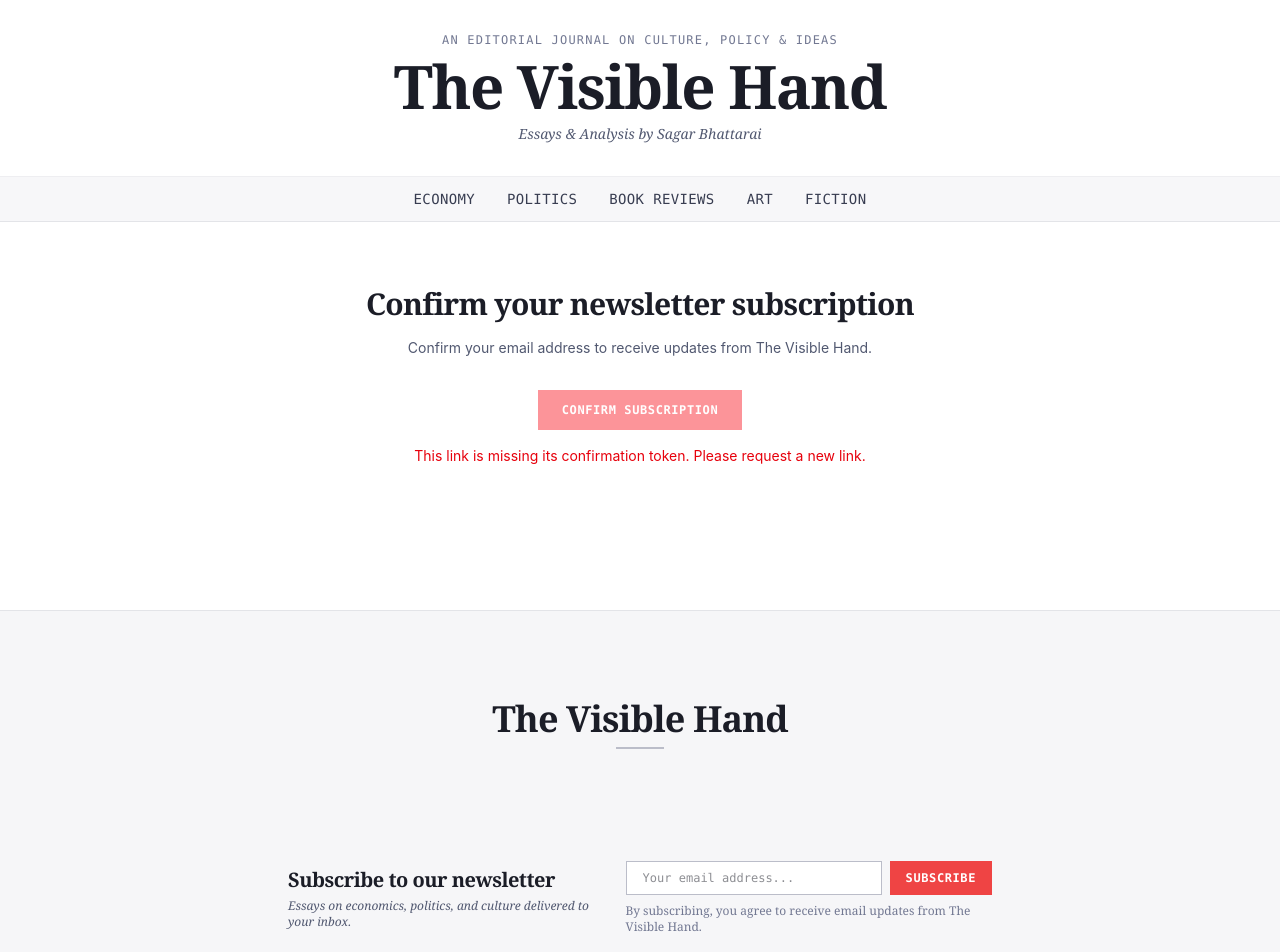
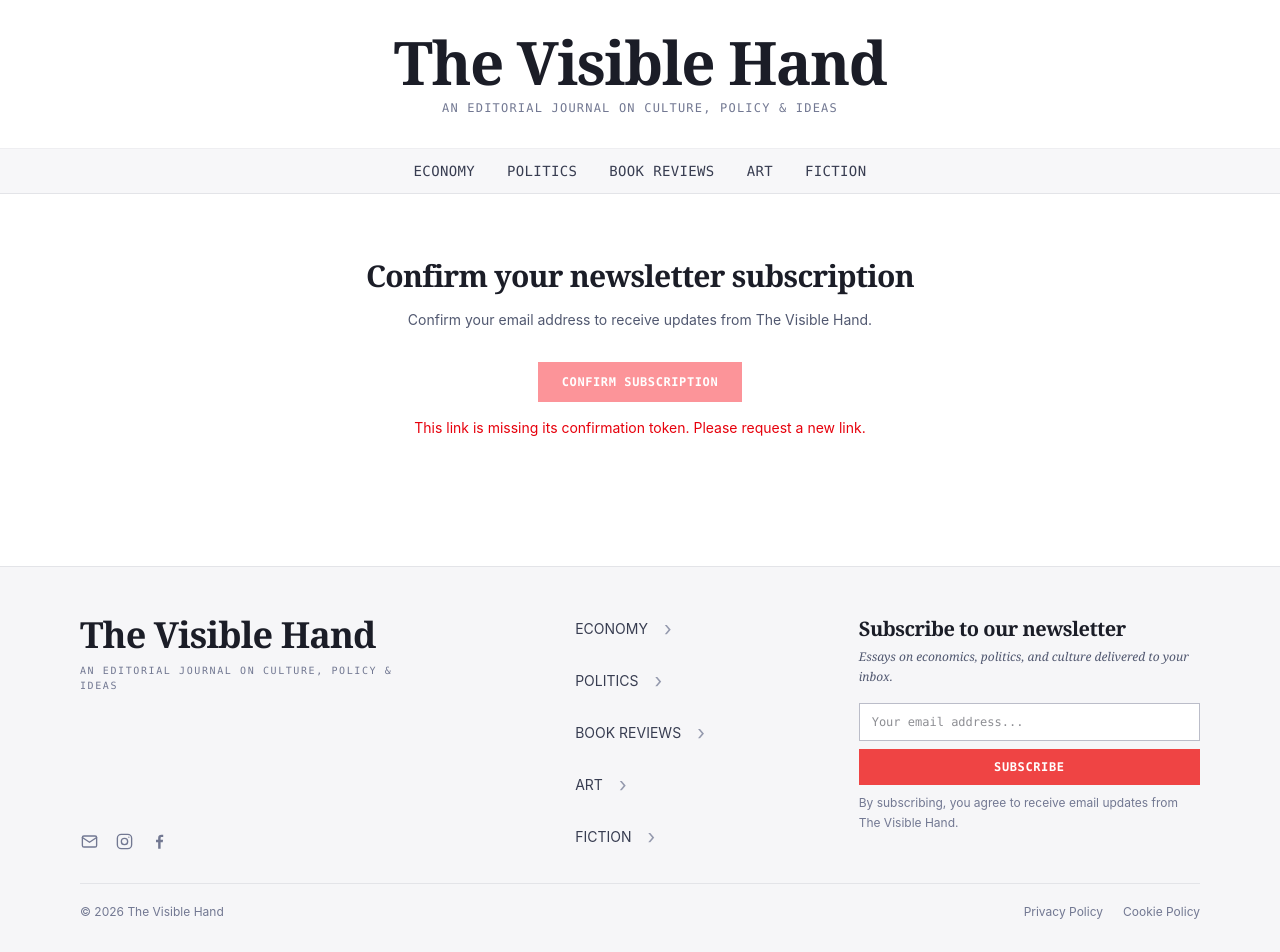
Before and after one commit to Sagarbh61/the-visible-hand, a Next.js app in the folder frontend/: page /newsletter/confirm in a window 1280 px wide. Shown: the top 952 px of the page. Built offline with nearby package versions, Linux system fonts and the light colour scheme; no server answers.

Commit message:
Improve editorial layout and add Sanity post images

```diff
--- a/frontend/app/[slug]/page.tsx
+++ b/frontend/app/[slug]/page.tsx
@@ -25,11 +25,11 @@ async function getPostsByCategory(categorySlug: string): Promise<Post[]> {
 }
 
 interface PageProps {
-  params: { slug: string }
+  params: Promise<{ slug: string }>
 }
 
 export default async function CategoryPage({ params }: PageProps) {
-  const { slug } = params
+  const { slug } = await params
   const posts = await getPostsByCategory(slug)
 
   // Format category title nicely from slug (e.g., "book-reviews" -> "Book Reviews")
--- a/frontend/app/components/NewsletterForm.tsx
+++ b/frontend/app/components/NewsletterForm.tsx
@@ -46,23 +46,20 @@ export function NewsletterForm() {
     }
   }
 
-  return (
-    <div className="bg-gray-50 px-4 py-8">
-      <div className="container mx-auto flex flex-col items-center justify-between gap-6 md:flex-row">
-        <div className="space-y-1 text-center md:text-left">
-          <h2 className="whitespace-nowrap font-serif text-lg font-bold text-gray-900 sm:text-xl">
+    return (
+    <div className="w-full min-w-0 bg-transparent p-0">
+      <div className="flex w-full min-w-0 flex-col items-start gap-4">
+        <div className="w-full min-w-0 space-y-1">
+          <h2 className="font-serif text-xl font-bold leading-snug text-gray-900">
             Subscribe to our newsletter
           </h2>
-          <p className="font-serif text-xs italic text-gray-600">
+          <p className="font-serif text-xs leading-5 italic text-gray-600">
             Essays on economics, politics, and culture delivered to your inbox.
           </p>
         </div>
 
-        <div className="w-full md:w-auto">
-          <form
-            onSubmit={handleSubmit}
-            className="mx-auto flex max-w-md gap-2 md:mx-0"
-          >
+        <div className="w-full min-w-0">
+          <form onSubmit={handleSubmit} className="flex w-full min-w-0 flex-col gap-2">
             <input
               type="text"
               name="companyWebsite"
@@ -77,27 +74,27 @@ export function NewsletterForm() {
               name="email"
               required
               placeholder="Your email address..."
-              className="w-full border border-gray-300 bg-white px-4 py-2 font-mono text-xs text-gray-900 transition-colors focus:border-red-800 focus:outline-none md:w-64"
+              className="box-border w-full min-w-0 border border-gray-300 bg-white px-3 py-2.5 font-mono text-xs text-gray-900 transition-colors focus:border-red-800 focus:outline-none"
             />
 
             <button
               type="submit"
               disabled={loading}
               style={{ backgroundColor: '#ef4444' }}
-              className="cursor-pointer whitespace-nowrap px-4 py-2 font-mono text-xs font-bold uppercase tracking-wider text-white transition-colors disabled:opacity-50"
+              className="w-full cursor-pointer px-4 py-2.5 font-mono text-xs font-bold uppercase tracking-wider text-white transition-colors disabled:opacity-50"
             >
               {loading ? 'Joining...' : 'Subscribe'}
             </button>
           </form>
 
-          <p className="mt-2 font-serif text-xs text-gray-500">
+          <p className="mt-2 text-xs leading-5 text-gray-500">
             By subscribing, you agree to receive email updates from The Visible Hand.
           </p>
 
           {status.message && (
             <p
               role={status.isError ? 'alert' : 'status'}
-              className={`pt-2 text-center font-mono text-xs md:text-left ${
+              className={`pt-2 font-mono text-xs ${
                 status.isError ? 'text-red-600' : 'text-green-700'
               }`}
             >
--- a/frontend/app/components/Posts.tsx
+++ b/frontend/app/components/Posts.tsx
@@ -1,40 +1,68 @@
+import Image from 'next/image'
 import Link from 'next/link'
 
-import {sanityFetch} from '@/sanity/lib/live'
-import {morePostsQuery, allPostsQuery} from '@/sanity/lib/queries'
-import {AllPostsQueryResult} from '@/sanity.types'
+import { sanityFetch } from '@/sanity/lib/live'
+import { morePostsQuery, allPostsQuery } from '@/sanity/lib/queries'
+import { AllPostsQueryResult } from '@/sanity.types'
 import DateComponent from '@/app/components/Date'
 import OnBoarding from '@/app/components/Onboarding'
-import Avatar from '@/app/components/Avatar'
-import {dataAttr} from '@/sanity/lib/utils'
+import { dataAttr, urlForImage } from '@/sanity/lib/utils'
 
-const Post = ({post}: {post: AllPostsQueryResult[number]}) => {
-  const {_id, title, slug, excerpt, date, author} = post
+const Post = ({ post }: { post: AllPostsQueryResult[number] }) => {
+  const { _id, title, slug, excerpt, date, mainImage, categories } = post
+  const imageUrl = mainImage ? urlForImage(mainImage).width(800).height(500).fit('crop').url() : null
+  const category = categories?.[0]?.title
 
   return (
     <article
-      data-sanity={dataAttr({id: _id, type: 'post', path: 'title'}).toString()}
-      key={_id}
-      className="border border-gray-200 rounded-sm p-6 bg-gray-50 flex flex-col justify-between transition-colors hover:bg-white relative"
+      data-sanity={dataAttr({ id: _id, type: 'post', path: 'title' }).toString()}
+      className="group flex h-full flex-col overflow-hidden"
     >
-      <Link className="hover:text-brand underline transition-colors" href={`/posts/${slug}`}>
-        <span className="absolute inset-0 z-10" />
+      <Link
+        href={`/posts/${slug}`}
+        className="flex h-full flex-col focus-visible:outline-2 focus-visible:outline-offset-4 focus-visible:outline-gray-900"
+      >
+        <div className="relative aspect-8/5 overflow-hidden bg-gray-100">
+          {imageUrl ? (
+            <Image
+              src={imageUrl}
+              alt={mainImage?.alt || title || 'Article image'}
+              fill
+              sizes="(max-width: 639px) 100vw, (max-width: 1023px) 50vw, 33vw"
+              className="object-cover transition-opacity duration-300 group-hover:opacity-80"
+            />
+          ) : (
+            <div className="flex h-full items-center justify-center text-sm text-gray-400">
+              No image available
+            </div>
+          )}
+        </div>
+
+        <div className="flex items-start flex-1 flex-col pt-5">
+          {category && (
+            <p className="mb-3 w-fit font-mono text-xs uppercase tracking-wider text-gray-500 decoration-transparent underline-offset-4 transition-colors duration-200 group-hover:decoration-gray-500">
+              {category}
+            </p>
+          )}
+
+          <h3 className="font-serif text-xl font-bold leading-snug text-gray-900 underline decoration-transparent underline-offset-4 transition-colors duration-200 group-hover:text-red-800 group-hover:decoration-red-800">
+            {title}
+          </h3>
+
+          {excerpt && (
+            <p className="mt-3 line-clamp-3 text-sm leading-6 text-gray-600">
+              {excerpt}
+            </p>
+          )}
+
+          <time
+            className="mt-auto pt-5 font-mono text-xs text-gray-500"
+            dateTime={date}
+          >
+            <DateComponent dateString={date} />
+          </time>
+        </div>
       </Link>
-      <div>
-        <h3 className="text-2xl mb-4">{title}</h3>
-
-        <p className="line-clamp-3 text-sm leading-6 text-gray-600 max-w-[70ch]">{excerpt}</p>
-      </div>
-      <div className="flex items-center justify-between mt-6 pt-4 border-t border-gray-100">
-{author?.name && (
-  <div className="flex items-center">
-    <Avatar person={author} small={true} />
-  </div>
-)}
-        <time className="text-gray-500 text-xs font-mono" dateTime={date}>
-          <DateComponent dateString={date} />
-        </time>
-      </div>
     </article>
   )
 }
@@ -49,16 +77,22 @@ const Posts = ({
   subHeading?: string
 }) => (
   <div>
-    {heading && <h2 className="text-3xl text-gray-900 sm:text-4xl lg:text-5xl">{heading}</h2>}
-    {subHeading && <p className="mt-2 text-lg leading-8 text-gray-600">{subHeading}</p>}
-    <div className="pt-6 space-y-6">{children}</div>
+    {heading && (
+      <h2 className="border-b border-gray-900 pb-3 font-serif text-2xl font-bold text-gray-900">
+        {heading}
+      </h2>
+    )}
+    {subHeading && <p className="mt-2 text-sm leading-6 text-gray-600">{subHeading}</p>}
+    <div className="grid grid-cols-1 gap-6 pt-6 sm:grid-cols-2 lg:grid-cols-3">
+      {children}
+    </div>
   </div>
 )
 
-export const MorePosts = async ({skip, limit}: {skip: string; limit: number}) => {
-  const {data} = await sanityFetch({
+export const MorePosts = async ({ skip, limit }: { skip: string; limit: number }) => {
+  const { data } = await sanityFetch({
     query: morePostsQuery,
-    params: {skip, limit},
+    params: { skip, limit },
   })
 
   if (!data || data.length === 0) {
@@ -66,8 +100,8 @@ export const MorePosts = async ({skip, limit}: {skip: string; limit: number}) =>
   }
 
   return (
-    <Posts heading={`Recent Posts (${data?.length})`}>
-      {data?.map((post: AllPostsQueryResult[number]) => (
+    <Posts heading="More articles">
+      {data.map((post: AllPostsQueryResult[number]) => (
         <Post key={post._id} post={post} />
       ))}
     </Posts>
@@ -75,17 +109,14 @@ export const MorePosts = async ({skip, limit}: {skip: string; limit: number}) =>
 }
 
 export const AllPosts = async () => {
-  const {data} = await sanityFetch({query: allPostsQuery})
+  const { data } = await sanityFetch({ query: allPostsQuery })
 
   if (!data || data.length === 0) {
     return <OnBoarding />
   }
 
   return (
-    <Posts
-      heading="Recent Posts"
-      subHeading={`${data.length === 1 ? 'This blog post is' : `These ${data.length} blog posts are`} populated from your Sanity Studio.`}
-    >
+    <Posts>
       {data.map((post: AllPostsQueryResult[number]) => (
         <Post key={post._id} post={post} />
       ))}
--- a/frontend/app/layout.tsx
+++ b/frontend/app/layout.tsx
@@ -28,21 +28,19 @@ export default function RootLayout({
         {/* Header Navigation */}
         <header className="border-b border-gray-200">
           <div className="container mx-auto max-w-5xl px-4 py-8 text-center">
-            <p className="text-xs font-mono uppercase tracking-widest text-gray-500 mb-2">
-              An Editorial Journal on Culture, Policy & Ideas
-            </p>
+
             <h1 className="font-serif text-4xl sm:text-6xl font-bold tracking-tight text-gray-900">
               <Link href="/" className="hover:text-red-800 transition-colors">
                 The Visible Hand
               </Link>
             </h1>
-            <p className="mt-2 text-sm italic text-gray-600 font-serif">
-              Essays & Analysis by Sagar Bhattarai
+            <p className="text-xs font-mono uppercase tracking-widest text-gray-500 mt-2">
+              An Editorial Journal on Culture, Policy & Ideas
             </p>
           </div>
 
           <nav className="border-t border-gray-100 bg-gray-50/80">
-            <div className="container mx-auto max-w-5xl px-4 flex items-center justify-center space-x-6 sm:space-x-8 py-3 text-xs sm:text-sm font-medium tracking-wide uppercase font-mono text-gray-700 overflow-x-auto">
+            <div className="container mx-auto max-w-5xl px-3 sm:px-4 flex flex-wrap items-center justify-center gap-x-4 gap-y-3 sm:gap-x-8 py-3 text-[10px] sm:text-sm font-medium tracking-wide uppercase font-mono text-gray-700">
               {CATEGORIES.map((cat: { name: string; slug: string }) => (
                 <Link
                   key={cat.slug}
@@ -52,6 +50,8 @@ export default function RootLayout({
                   {cat.name}
                 </Link>
               ))}
+
+
             </div>
           </nav>
         </header>
@@ -60,36 +60,142 @@ export default function RootLayout({
         <div className="grow">{children}</div>
 
         {/* Editorial Footer */}
-        <footer className="border-t border-gray-200 bg-gray-50 py-16 mt-20 pb-2">
-          <div className="container mx-auto max-w-4xl px-4 space-y-12">
+        {/* Editorial Footer */}
+        <footer className="mt-16 border-t border-gray-200 bg-gray-50">
+          <div className="container mx-auto max-w-6xl px-4 py-10 sm:py-12">
+            <div className="grid grid-cols-1 gap-10 sm:grid-cols-2 lg:grid-cols-3 lg:gap-12">
+              {/* Publication identity */}
+              <div className="flex flex-col items-start">
 
-            {/* 1. Centered Publication Title */}
-            <div className="text-center space-y-2">
-              <h2 className="font-serif text-4xl cursor-pointer mt-6 font-bold tracking-tight text-gray-900 hover:text-red-800">
-                The Visible Hand
-              </h2>
-              <div className="w-12 h-0.5 bg-gray-300 mx-auto"></div>
+
+                <Link
+                  href="/"
+                  className="font-serif text-4xl whitespace-nowrap font-bold tracking-tight text-gray-900 transition-colors hover:text-red-800"
+                >
+                  The Visible Hand
+                </Link>
+                <p className="mt-2 font-mono text-[10px] uppercase tracking-[0.16em] text-gray-500">
+                  An Editorial Journal on Culture, Policy &amp; Ideas
+                </p>
+
+<div className="mt-auto flex items-center gap-4 text-gray-500">
+  <a
+    href="mailto:hellosagarbh71@gmail.com"
+    aria-label="Email Sagar"
+    title="Email"
+    className="transition-colors hover:text-red-800"
+  >
+    <svg
+      xmlns="http://www.w3.org/2000/svg"
+      width="19"
+      height="19"
+      viewBox="0 0 24 24"
+      fill="none"
+      stroke="currentColor"
+      strokeWidth="1.7"
+      strokeLinecap="round"
+      strokeLinejoin="round"
+      aria-hidden="true"
+    >
+      <rect x="3" y="5" width="18" height="14" rx="2" />
+      <path d="m3 7 9 6 9-6" />
+    </svg>
+  </a>
+
+  <a
+    href="https://www.instagram.com/sagarbh_/"
+    target="_blank"
+    rel="noopener noreferrer"
+    aria-label="Instagram profile"
+    title="Instagram"
+    className="transition-colors hover:text-red-800"
+  >
+    <svg
+      xmlns="http://www.w3.org/2000/svg"
+      width="19"
+      height="19"
+      viewBox="0 0 24 24"
+      fill="none"
+      stroke="currentColor"
+      strokeWidth="1.7"
+      strokeLinecap="round"
+      strokeLinejoin="round"
+      aria-hidden="true"
+    >
+      <rect x="3" y="3" width="18" height="18" rx="5" />
+      <circle cx="12" cy="12" r="4" />
+      <circle cx="17.5" cy="6.5" r=".8" fill="currentColor" stroke="none" />
+    </svg>
+  </a>
+
+  <a
+    href="https://www.facebook.com/Sagarbh61/"
+    target="_blank"
+    rel="noopener noreferrer"
+    aria-label="Facebook profile"
+    title="Facebook"
+    className="transition-colors hover:text-red-800"
+  >
+    <svg
+      xmlns="http://www.w3.org/2000/svg"
+      width="19"
+      height="19"
+      viewBox="0 0 24 24"
+      fill="currentColor"
+      aria-hidden="true"
+    >
+      <path d="M13.4 21v-8h2.7l.4-3.1h-3.1v-2c0-.9.3-1.5 1.6-1.5h1.7V3.6c-.3 0-1.3-.1-2.4-.1-2.4 0-4 1.5-4 4.1v2.3H7.6V13h2.7v8z" />
+    </svg>
+  </a>
+</div>
+
+
+              </div>
+
+
+
+              {/* Category navigation */}
+              <nav
+                aria-label="Footer navigation"
+                className="flex h-full items-center justify-center"
+              >
+                <ul className="space-y-6">
+                  {CATEGORIES.map((cat) => (
+                    <li key={cat.slug}>
+                      <Link
+                        href={`/category/${cat.slug}`}
+                        className="group uppercase inline-flex items-center justify-center gap-4 text-sm text-gray-700 transition-colors hover:text-red-800"
+                      >
+
+                        <span>{cat.name}</span>
+                        <span aria-hidden="true" className="text-xl text-gray-400 transition-transform group-hover:translate-x-1 group-hover:text-red-800">
+                          ›
+                        </span>
+                      </Link>
+                    </li>
+                  ))}
+                </ul>
+              </nav>
+
+              {/* Newsletter */}
+              <div>
+                <NewsletterForm />
+              </div>
             </div>
 
-            {/* 2. Horizontal Newsletter Bar */}
-            <div className="p-6 sm:p-8 shadow-x">
-              <NewsletterForm />
+            {/* Legal links and copyright */}
+            <div className="mt-8 flex flex-col gap-3 border-t border-gray-200 pt-5 text-xs text-gray-500 sm:flex-row sm:items-center sm:justify-between">
+              <p>© {new Date().getFullYear()} The Visible Hand</p>
+
+              <nav aria-label="Legal links" className="flex flex-wrap gap-x-5 gap-y-2">
+                <Link href="/privacy" className="transition-colors hover:text-red-800">
+                  Privacy Policy
+                </Link>
+                <Link href="/cookie-policy" className="transition-colors hover:text-red-800">
+                  Cookie Policy
+                </Link>
+              </nav>
             </div>
-
-            {/* 3. Bottom Category Links & Copyright */}
-            <div className="flex flex-col sm:flex-row items-center justify-between gap-4 pt-6 border-t border-gray-200 text-xs font-mono text-gray-600 uppercase tracking-wider">
-              <div className="flex flex-wrap justify-center sm:justify-start gap-6">
-                {CATEGORIES.map((cat) => (
-                  <Link key={cat.slug} href={`/category/${cat.slug}`} className="hover:text-red-800 transition-colors">
-                    {cat.name}
-                  </Link>
-                ))}
-              </div>
-              <p className="text-gray-400">
-                © {new Date().getFullYear()} Sagar Bhattarai
-              </p>
-            </div>
-
           </div>
         </footer>
       </body>
--- a/frontend/app/page.tsx
+++ b/frontend/app/page.tsx
@@ -1,23 +1,64 @@
 import { Suspense } from 'react'
+import Link from 'next/link'
 import { AllPosts } from '@/app/components/Posts'
+
+const CATEGORIES = [
+  { name: 'Economy', slug: 'economy', description: 'Markets, development, and economic ideas.' },
+  { name: 'Politics', slug: 'politics', description: 'Power, institutions, and public policy.' },
+  { name: 'Book Reviews', slug: 'book-reviews', description: 'Books worth reading and thinking about.' },
+  { name: 'Art', slug: 'art', description: 'Art, culture, and interpretation.' },
+  { name: 'Fiction', slug: 'fiction', description: 'Original stories and literary writing.' },
+]
 
 export default async function Page() {
   return (
-    <main className="container mx-auto max-w-4xl px-4 py-12">
-      <section>
-        <h2 className="font-serif text-2xl font-bold text-gray-900 border-b border-gray-900 pb-2 mb-8">
-          Latest Articles
-        </h2>
+    <main className="container mx-auto max-w-5xl px-4 py-12 sm:py-16">
+      <section aria-labelledby="latest-heading">
+        <div className="mb-8">
+          <h1
+            id="latest-heading"
+            className="border-b border-gray-900 pb-3 font-serif text-3xl font-bold text-gray-900 sm:text-4xl"
+          >
+            Latest essays
+          </h1>
+        </div>
+
         <Suspense
           fallback={
-            <div className="space-y-6 py-8 text-center text-gray-500 font-serif italic">
+            <p className="py-8 font-serif italic text-gray-500">
               Loading essays...
-            </div>
+            </p>
           }
         >
           <AllPosts />
         </Suspense>
       </section>
+
+      <section aria-labelledby="explore-heading" className="mt-16 border-t border-gray-200 pt-10 sm:mt-20">
+        <h2
+          id="explore-heading"
+          className="font-serif text-2xl font-bold text-gray-900 sm:text-3xl"
+        >
+          Explore the journal
+        </h2>
+
+        <div className="mt-6 grid grid-cols-1 gap-4 sm:grid-cols-2 lg:grid-cols-3">
+          {CATEGORIES.map((category) => (
+            <Link
+              key={category.slug}
+              href={`/category/${category.slug}`}
+              className="group border border-gray-200 p-5 transition-colors hover:border-gray-500 hover:bg-gray-50 focus-visible:outline-2 focus-visible:outline-offset-2 focus-visible:outline-gray-900"
+            >
+              <h3 className="font-serif text-xl font-bold text-gray-900 group-hover:text-gray-600">
+                {category.name}
+              </h3>
+              <p className="mt-2 text-sm leading-6 text-gray-600">
+                {category.description}
+              </p>
+            </Link>
+          ))}
+        </div>
+      </section>
     </main>
   )
 }
--- a/frontend/sanity/lib/utils.ts
+++ b/frontend/sanity/lib/utils.ts
@@ -11,10 +11,9 @@ const builder = createImageUrlBuilder({
 
 // Create an image URL builder using the client
 // Export a function that can be used to get image URLs
-function urlForImage(source: SanityImageSource) {
+export function urlForImage(source: SanityImageSource) {
   return builder.image(source)
 }
-
 export function resolveOpenGraphImage(
   image?: SanityImageSource | null,
   width = 1200,
```
Also changed, not shown: frontend/next.config.ts (+8 -2 lines), frontend/app/actions/confirm-newsletter.ts (line endings or trailing spaces).
